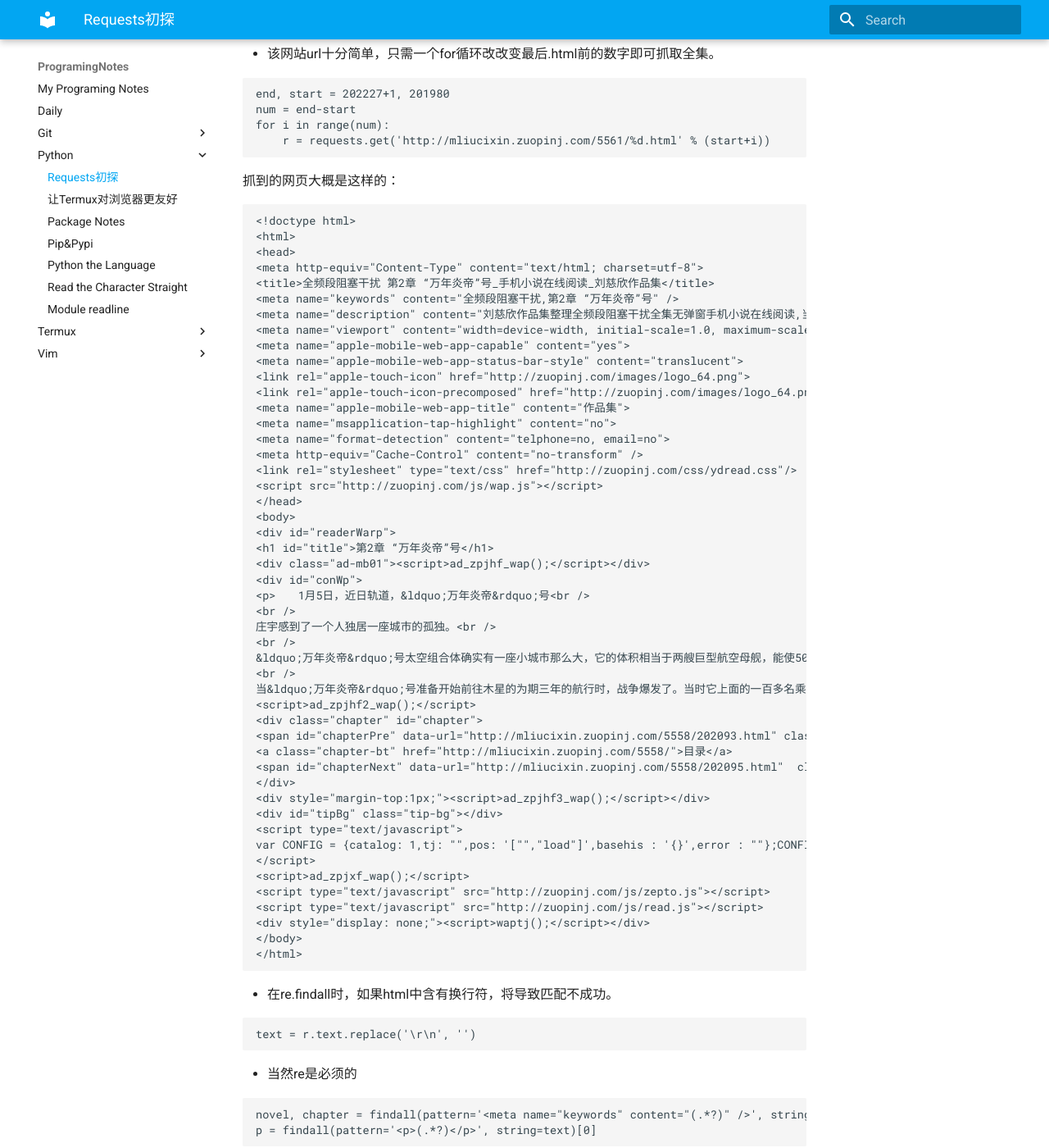
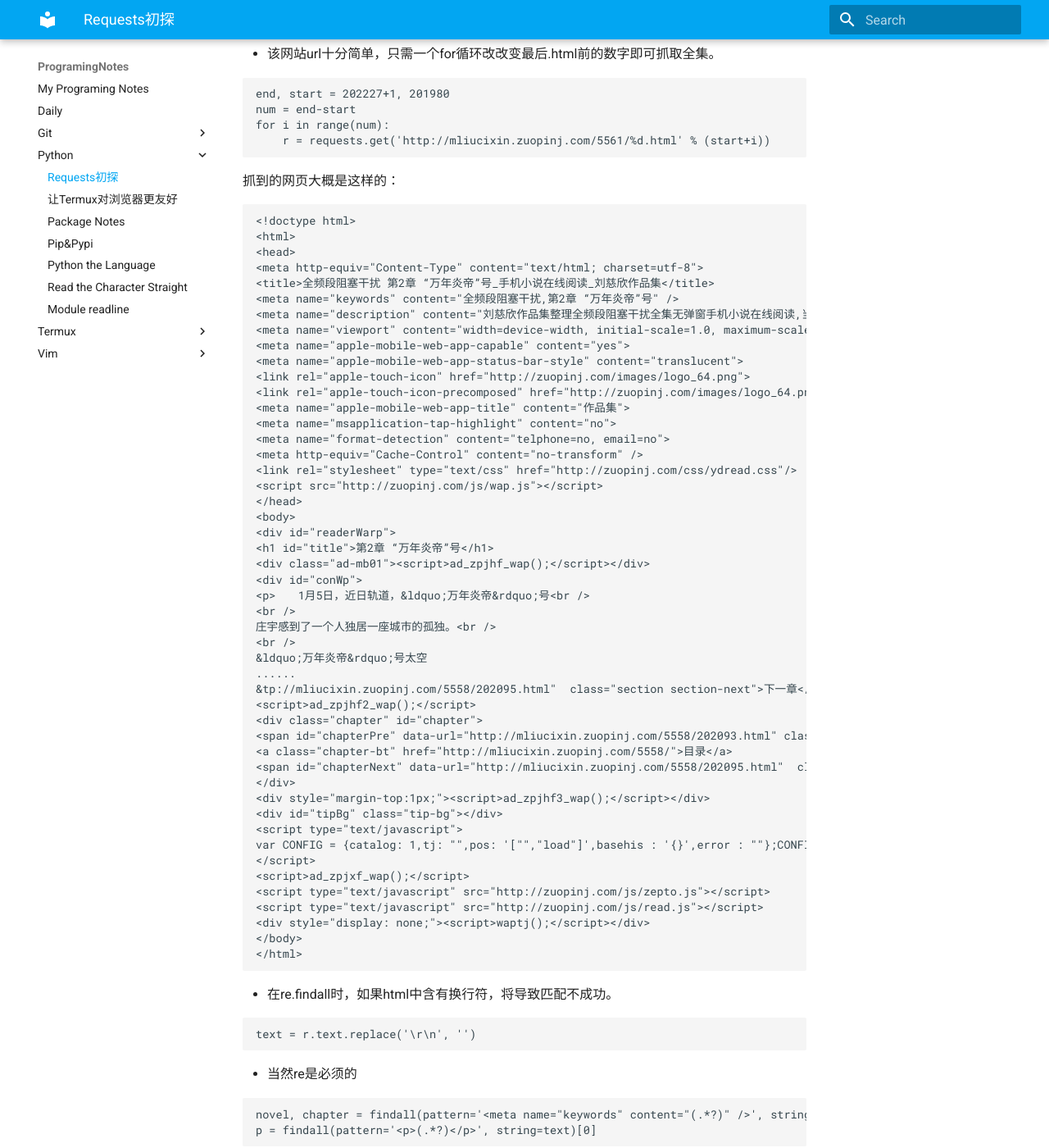
Before and after one commit to AllanChain/ProgramingNotes, an MkDocs documentation site: the page built from docs/python/RequestsGlimpse.md, in a window 1280 px wide and 1400 px high, scrolled down 277 px. Shown: the whole window at 82% size. Built offline with MkDocs 1.6.1 and Material for MkDocs 9.7.7, drawn with Linux system fonts in a browser that asks for light colours.

Commit message:
delete unnecessary novel paragraph

```diff
--- a/docs/python/RequestsGlimpse.md
+++ b/docs/python/RequestsGlimpse.md
@@ -43,9 +43,9 @@ for i in range(num):
 <br />
 庄宇感到了一个人独居一座城市的孤独。<br />
 <br />
-&ldquo;万年炎帝&rdquo;号太空组合体确实有一座小城市那么大，它的体积相当于两艘巨型航空母舰，能使5000人同时在太空中生活。当组合体处于旋转重力状态时，里面甚至有一个游泳池和一条小河流，这在当今的太空工作环境中，可以说是绝无仅有的奢侈。但事实是，&ldquo;万年炎帝&rdquo;号是中国航天界一贯的节检思维的结果。它的设计思想是：在一个构造中组合太阳系内太空探索的所有功能，这样虽一次性投资巨大，但从长远看还是十分经济的。&ldquo;万年炎帝&rdquo;号被西方戏称为太空的瑞士军刀，它可做为空间站在地球各个高度的轨道上运行，它可以方便地移动到绕月球轨道，或做行星际探索飞行。&ldquo;万年炎帝&rdquo;号已进行过金星和火星飞行，并探测过小行星带。以它那巨大的体积，等于把一个研究院搬到了太空中，就太空科学研究而言，它比西方那些数量众多但小巧玲珑的飞船具有更大的优势。<br />
-<br />
-当&ldquo;万年炎帝&rdquo;号准备开始前往木星的为期三年的航行时，战争爆发了。当时它上面的一百多名乘员全都返回了地面，他们大部分是空军军官，只留下了庄宇一个人。这时&ldquo;万年炎帝&rdquo;号暴露出它的一个缺陷：在军事上它目标太大，且没有任何防御能力，没有预见到后来太空军事化的进程，是设计者的一个失误。战争爆炸后，&ldquo;万年炎帝&rdquo;号只能进行躲避飞行。向外太空是不行的，在木星轨道之内，有大量的北约无人航行器，它们都体积不大，武装或非武装，每一个对&tp://mliucixin.zuopinj.com/5558/202095.html"  class="section section-next">下一章</span>
+&ldquo;万年炎帝&rdquo;号太空
+......
+&tp://mliucixin.zuopinj.com/5558/202095.html"  class="section section-next">下一章</span>
 <script>ad_zpjhf2_wap();</script>
 <div class="chapter" id="chapter">
 <span id="chapterPre" data-url="http://mliucixin.zuopinj.com/5558/202093.html" class="chapter-pre">上一章</span>
```
